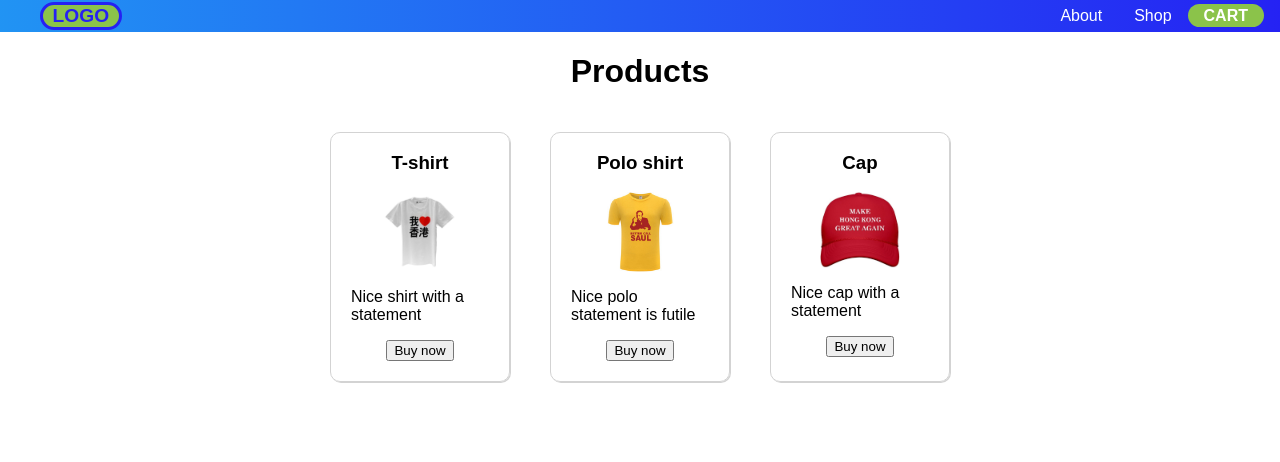
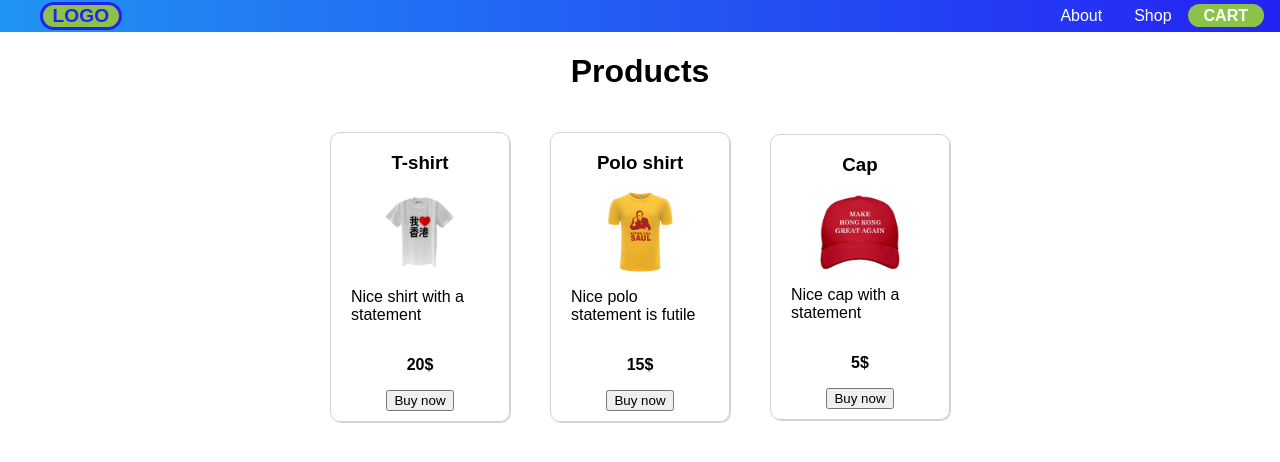
Before and after one commit to Hotheda/Calvinshop, a React (Create React App) app in the folder ClientApp/: page /shop in a window 1280 px wide. Shown: the top 462 px of the page. Built offline with nearby package versions, Linux system fonts and the light colour scheme.

Commit message:
inCart button added, changes state

```diff
--- a/ClientApp/src/Styles.css
+++ b/ClientApp/src/Styles.css
@@ -146,8 +146,9 @@ body{
     box-shadow: 1px 1px lightgray;
     height: 250px;
     width: 180px;
-    padding: 0px 20px;
+    padding: 0px 20px 10px 20px;
     margin: 20px;
+    height: fit-content;
     overflow: hidden;
 }
 .product_img{
--- a/ClientApp/src/components/ProductsContext.js
+++ b/ClientApp/src/components/ProductsContext.js
@@ -1,23 +1,22 @@
-import React, { createContext } from "react";
+import React, { createContext, useState } from "react";
 import products from "./products.json"
 
 export const ProductsContext = createContext();
 
-class ProductsContextProvider extends React.Component {
-    state = {
-        productsList: products.products.map(product => {
-            product.inCart= false
-            return(product)
-        })
-    }
+function ProductsContextProvider(props){
+    const productsList=products.products.map(product => {
+        if(product.inCart===null)
+            product.inCart = false
+        return(product)
+    })
+    const [productList, setProductList] = useState(productsList)
 
-    render() {
-        return(
-            <ProductsContext.Provider value={{...this.state}}>
-                {this.props.children}
-            </ProductsContext.Provider>
-        )
-    }
+
+    return(
+        <ProductsContext.Provider value={[productList, setProductList]}>
+            {props.children}
+        </ProductsContext.Provider>
+    )
 }
 
 export default ProductsContextProvider
--- a/ClientApp/src/components/Shop.js
+++ b/ClientApp/src/components/Shop.js
@@ -1,16 +1,34 @@
-import React, {useContext} from "react"
+import React, {useState, useContext} from "react"
 import {ProductsContext} from "./ProductsContext"
 
 
 function Shop(){
+    const [products, setProducts] = useContext(ProductsContext)
     //console.log(useContext(ProductsContext).productsList)
-    const product=useContext(ProductsContext).productsList.map((item)=>{
+    function myClick(item){
+        setProducts(products.map((product=>{
+            if(item.id===product.id){
+                product.inCart=!product.inCart
+                return(
+                    product
+                )
+            }
+            else{
+                return(
+                    product
+                )
+            }
+        })))
+    }
+
+    const product=products.map((item)=>{
         return (
             <div key={item.id} className="product_frame">
                 <h3>{item.name}</h3>
                 <img className= "product_img" alt="productimage" src={"./img/products/"+item.img}/>
                 <p>{item.description}</p>
-                <button onClick={()=>(console.log(item.name))} >Buy now</button>
+                <p><strong>{item.price}$</strong></p>
+                <button onClick={()=>myClick(item)} >{(item.inCart) ? "In cart" : "Buy now"}</button>
             </div>
         )
     })
--- a/ClientApp/src/components/products.json
+++ b/ClientApp/src/components/products.json
@@ -5,6 +5,7 @@
             "name": "T-shirt",
             "img": "shirt_small.jpg",
             "description": "Nice shirt with a statement",
+            "price": 20,
             "storlek": ["s", "m", "l"],
             "färg": ["blå", "röd", "gul"]
         },
@@ -13,6 +14,7 @@
             "name": "Polo shirt",
             "img": "shirt2_small.jpg",
             "description": "Nice polo statement is futile",
+            "price": 15,
             "storlek": ["s", "m", "l"],
             "färg": ["blå", "röd", "gul"]
         },
@@ -21,6 +23,7 @@
             "name": "Cap",
             "img": "cap_small.jpg",
             "description": "Nice cap with a statement",
+            "price": 5,
             "storlek": ["onesize"],
             "färg": ["svart", "gul"]
         }
```
